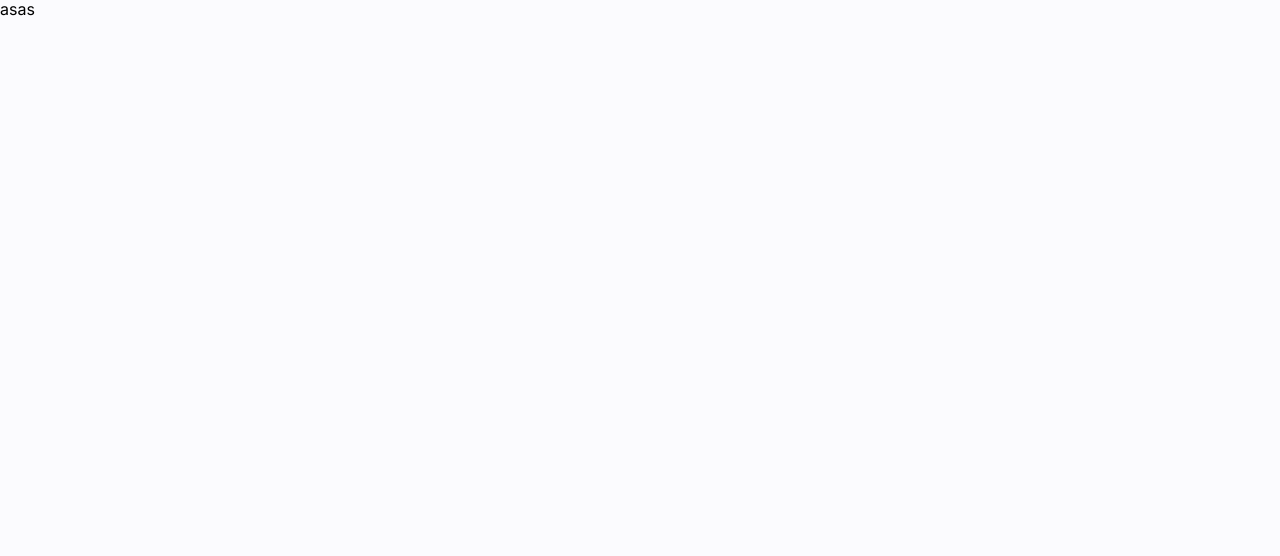
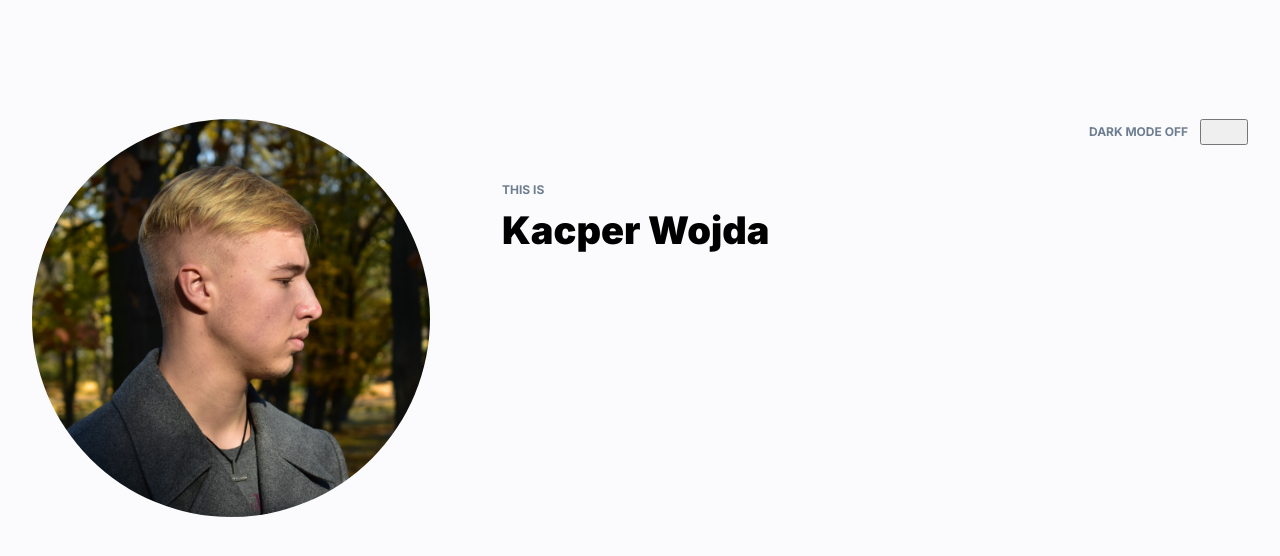
Before and after one commit to wojdaSoftware/personal-homepage, a React (Create React App) app: page / in a window 1280 px wide. Shown: the top 556 px of the page. Built offline with nearby package versions, Linux system fonts and the light colour scheme.

Commit message:
ThemeButton and Header (not finished) components

```diff
--- a/src/App.js
+++ b/src/App.js
@@ -1,6 +1,11 @@
+import Header from "./components/Header";
+import ThemeButton from "./components/ThemeButton";
+
 function App() {
   return (
-    <div>asas</div>
+    <>
+      <Header extraHeaderContent={<ThemeButton />} />
+    </>
   );
 }
 
--- /dev/null
+++ b/src/components/Header/index.js
@@ -0,0 +1,20 @@
+import {
+  StyledHeader,
+  StyledImage,
+  StyledPreTitle,
+  StyledTitle,
+} from "./styled";
+import myself from '../../images/myself.JPG'
+
+const Header = ({ extraHeaderContent }) => (
+  <StyledHeader>
+    <StyledImage src={myself} alt="Portrait photo of me." />
+    <div>
+      {extraHeaderContent}
+      <StyledPreTitle>THIS IS</StyledPreTitle>
+      <StyledTitle>Kacper Wojda</StyledTitle>
+    </div>
+  </StyledHeader>
+);
+
+export default Header;
--- /dev/null
+++ b/src/components/Header/styled.js
@@ -0,0 +1,34 @@
+import styled from "styled-components";
+
+export const StyledHeader = styled.header`
+  max-width: 1216px;
+  margin: auto;
+  margin-top: 119px;
+  display: grid;
+  grid-template-columns: auto 1fr;
+  grid-column-gap: 72px;
+`;
+
+export const StyledImage = styled.img`
+  border-radius: 50%;
+  width: 398px;
+  height: 398px;
+  display: inline-block;
+`;
+
+export const StyledTitle = styled.h1`
+  font-weight: 900;
+  font-size: 38px;
+  margin-top: 12px;
+  flex-basis: 100%;
+`;
+
+export const StyledPreTitle = styled.em`
+  display: block;
+  font-size: 12px;
+  font-weight: 700;
+  color: ${({ theme }) => theme.color.slateGray};
+  font-style: normal;
+  margin-top: 38px;
+  flex-basis: 100%;
+`;
--- /dev/null
+++ b/src/components/ThemeButton/index.js
@@ -0,0 +1,12 @@
+import { ThemeButtonContainer, StyledThemeButtonText, StyledThemeButton } from "./styled";
+
+const ThemeButton = () => (
+  <ThemeButtonContainer>
+    <StyledThemeButtonText>
+      DARK MODE OFF
+    </StyledThemeButtonText>
+    <StyledThemeButton />
+  </ThemeButtonContainer>
+);
+
+export default ThemeButton;
--- /dev/null
+++ b/src/components/ThemeButton/styled.js
@@ -0,0 +1,20 @@
+import styled from "styled-components";
+
+export const StyledThemeButtonText = styled.span`
+  color: ${({ theme }) => theme.color.slateGray};
+  font-size: 12px;
+  font-weight: 700;
+  margin-right: 12px;
+`;
+
+export const StyledThemeButton = styled.button`
+  display: inline-block;
+  width: 48px;
+  height: 26px;
+`;
+
+export const ThemeButtonContainer = styled.div`
+  display: flex;
+  justify-content: flex-end;
+  align-items: center;
+`;
--- a/src/theme.js
+++ b/src/theme.js
@@ -2,5 +2,6 @@ export const theme = {
   breakpoint: 767,
   color: {
     whiteLilac: "#FBFBFE",
+    slateGray: "#6E7E91"
   },
 }
```
Also changed, not shown: src/images/myself.JPG (added).
